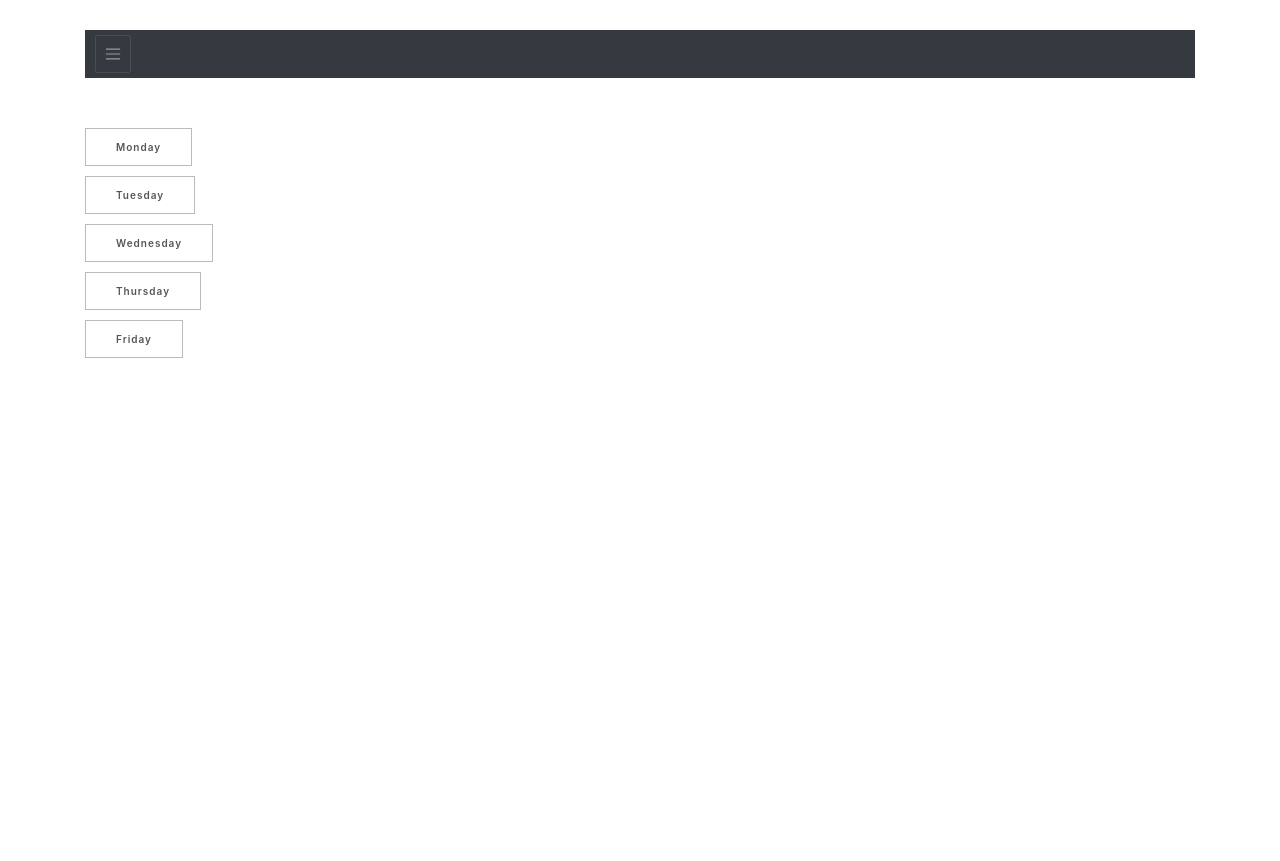
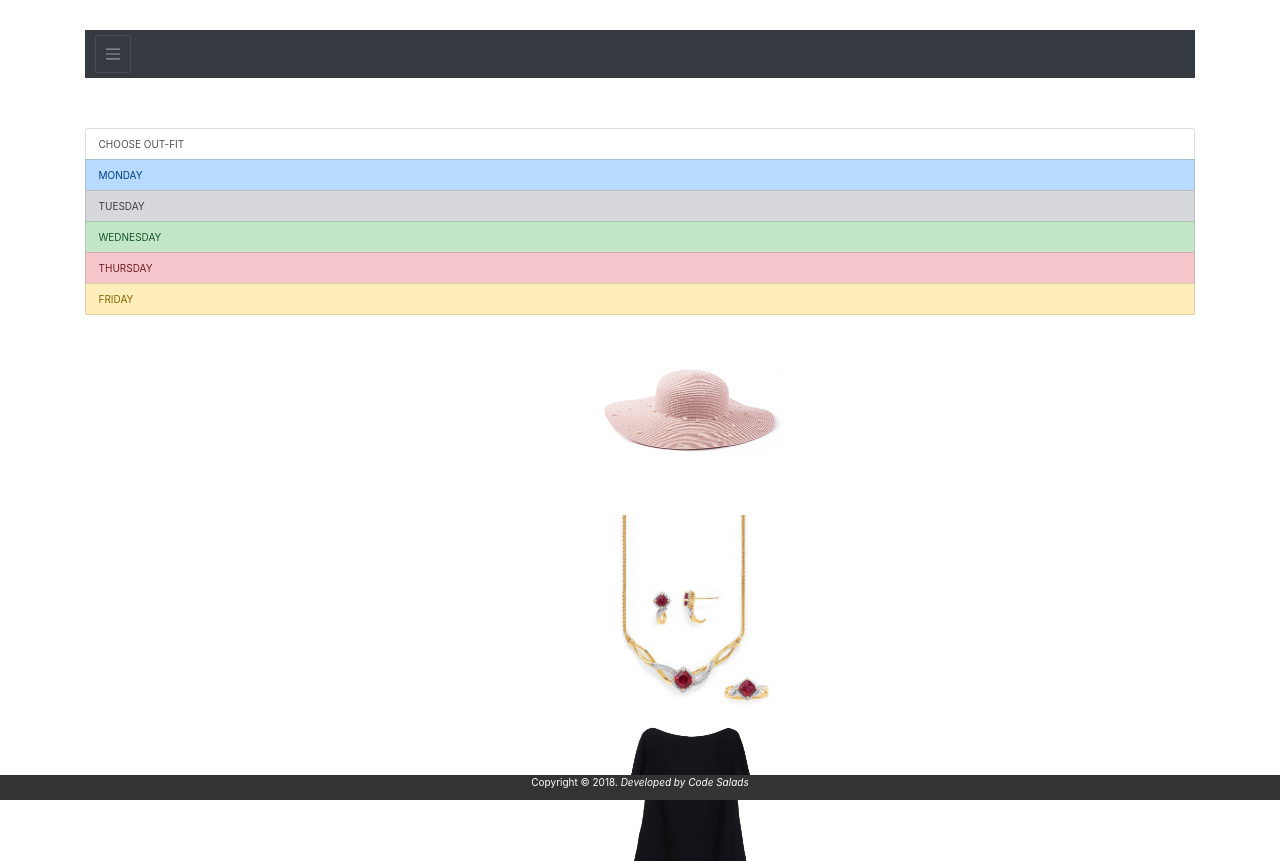
Before and after one commit to ayolicias/codeSaladFrontEnd, a plain HTML site: page outfit.html in a window 1280 px wide. Shown: the top 861 px of the page. Before the commit the page ends 800 px from the top, so only its background shows below. Drawn offline with nearby package versions, Linux system fonts and the light colour scheme.

Commit message:
added files

```diff
--- a/main.css
+++ b/main.css
@@ -128,8 +128,20 @@ footer{
       width: 160px;
   }
 
-  .days {
-    width:150px;
+  /* .list-group{
+     width: 300px;
+  } */
 
-
+  .container-fluid {
+      text-align: center;
+      font-size: 1.5em;
   }
+.outfit{
+    width:100px;
+    margin:auto;
+}
+  .outfit img{
+      display:inline-block;
+  width:200px;
+  height:200px;
+  }
--- /dev/null
+++ b/main.js
@@ -0,0 +1,11 @@
+
+
+var app = new Vue({
+    el: '#outfit',
+    data: {
+      head: 'hat.jpg',
+      accessories: 'necklace.jpeg',
+      dress: 'dress1.jpg',
+      shoes: 'heels.jpg'
+    }
+  })
--- a/outfit.html
+++ b/outfit.html
@@ -6,8 +6,12 @@
         <link rel="stylesheet" href="https://cdnjs.cloudflare.com/ajax/libs/skeleton/2.0.4/skeleton.css">
         <link rel="stylesheet" href="main.css">
         <link rel="stylesheet" href="https://stackpath.bootstrapcdn.com/bootstrap/4.1.3/css/bootstrap.min.css" integrity="sha384-MCw98/SFnGE8fJT3GXwEOngsV7Zt27NXFoaoApmYm81iuXoPkFOJwJ8ERdknLPMO" crossorigin="anonymous">
+
+
       </head>
 <body>
+
+
     <div class="container">
             <!-- <div class="pos-f-t">
                     <div class="collapse" id="navbarToggleExternalContent">
@@ -21,9 +25,9 @@
                         <span class="navbar-toggler-icon"></span>
                       </button>
                     </nav>
-                  </div> -->
+                  </div> --><script src="https://cdn.jsdelivr.net/npm/vue/dist/vue.js"></script>
 
-        <!-- <nav class="navbar navbar-inverse">
+        <!-- <nav class="nav<script src="https://cdn.jsdelivr.net/npm/vue/dist/vue.js"></script>rse">
             <div class="container-fluid">
               <div class="navbar-header">
                 <a class="navbar-brand" href="#">DRESS ME</a>
@@ -31,10 +35,10 @@
               <ul class="nav navbar-nav navbar-right">
                 <li><a href="#">home</a></li>
                 <li><a href="#">outfit</a></li>
-                <li><a href="#">wodrobe</a></li>
-                <li><a href="#">contact</a></li>
-              </ul>
-            </div>
+                <li><a href="#">wodrobe</a><script src="https://cdn.jsdelivr.net/npm/vue/dist/vue.js"></script></li>
+                <li><a href="#">contact</a><script src="https://cdn.jsdelivr.net/npm/vue/dist/vue.js"></script></li>
+              </ul><script src="https://cdn.jsdelivr.net/npm/vue/dist/vue.js"></script>
+            </div><script src="https://cdn.jsdelivr.net/npm/vue/dist/vue.js"></script>
           </nav> -->
 
           <div class="pos-f-t">
@@ -51,13 +55,38 @@
                   </button>
                 </nav>
               </div>
-                    <div class="days">
-                      <p><button class="w3-button w3-dark-grey">Monday</button></p>
-                      <p><button class="w3-button w3-dark-grey">Tuesday</button></p>
-                      <p><button class="w3-button w3-dark-grey">Wednesday</button></p>
-                      <p><button class="w3-button w3-dark-grey">Thursday</button></p>
-                      <p><button class="w3-button w3-dark-grey">Friday</button></p>
-                     </div>
 
+                <div class="list-group">
+                    <a href="" class="list-group-item list-group-item-action">CHOOSE OUT-FIT</a>
+                    <a href="images/necklace2.jpg"class="list-group-item list-group-item-action list-group-item-primary">MONDAY</a>
+                    <a href="images/dress1.jpg"class="list-group-item list-group-item-action list-group-item-secondary">TUESDAY</a>
+                    <a href="images/pant.jpg" class="list-group-item list-group-item-action list-group-item-success">WEDNESDAY</a>
+                    <a href="images/pant2.jpg"class="list-group-item list-group-item-action list-group-item-danger">THURSDAY</a>
+                    <a href="images/womenHoodie.jpg" class="list-group-item list-group-item-action list-group-item-warning">FRIDAY</a>
+
+                  </div>
+                  <div class='outfit' id='outfit'>
+                   <img v-bind:src="`images/` + head" alt="">
+                   <img v-bind:src="`images/` + accessories" alt="">
+                   <img v-bind:src="`images/` + dress" alt="">
+                   <img v-bind:src="`images/` + shoes" alt="">
+                   <!-- <img src="images/dress1.jpg" alt=""> -->
+
+
+                  </div>
+
+                  <footer>
+                      <p>Copyright &copy; 2018. <em>Developed by Code Salads</em> </p>
+                    </footer>
+
+                  </body>
+                 <script src="https://code.jquery.com/jquery-3.3.1.slim.min.js" integrity="sha384-q8i/X+965DzO0rT7abK41JStQIAqVgRVzpbzo5smXKp4YfRvH+8abtTE1Pi6jizo" crossorigin="anonymous"></script>
+                  <script src="https://cdnjs.cloudflare.com/ajax/libs/popper.js/1.14.3/umd/popper.min.js" integrity="sha384-ZMP7rVo3mIykV+2+9J3UJ46jBk0WLaUAdn689aCwoqbBJiSnjAK/l8WvCWPIPm49" crossorigin="anonymous"></script>
+                  <script src="https://stackpath.bootstrapcdn.com/bootstrap/4.1.1/js/bootstrap.min.js" integrity="sha384-smHYKdLADwkXOn1EmN1qk/HfnUcbVRZyYmZ4qpPea6sjB/pTJ0euyQp0Mk8ck+5T" crossorigin="anonymous"></script>
+                </html>
+
+
+                <script src="https://cdn.jsdelivr.net/npm/vue/dist/vue.js"></script>
+                <script src='main.js'></script>
 </body>
 </html>
```
